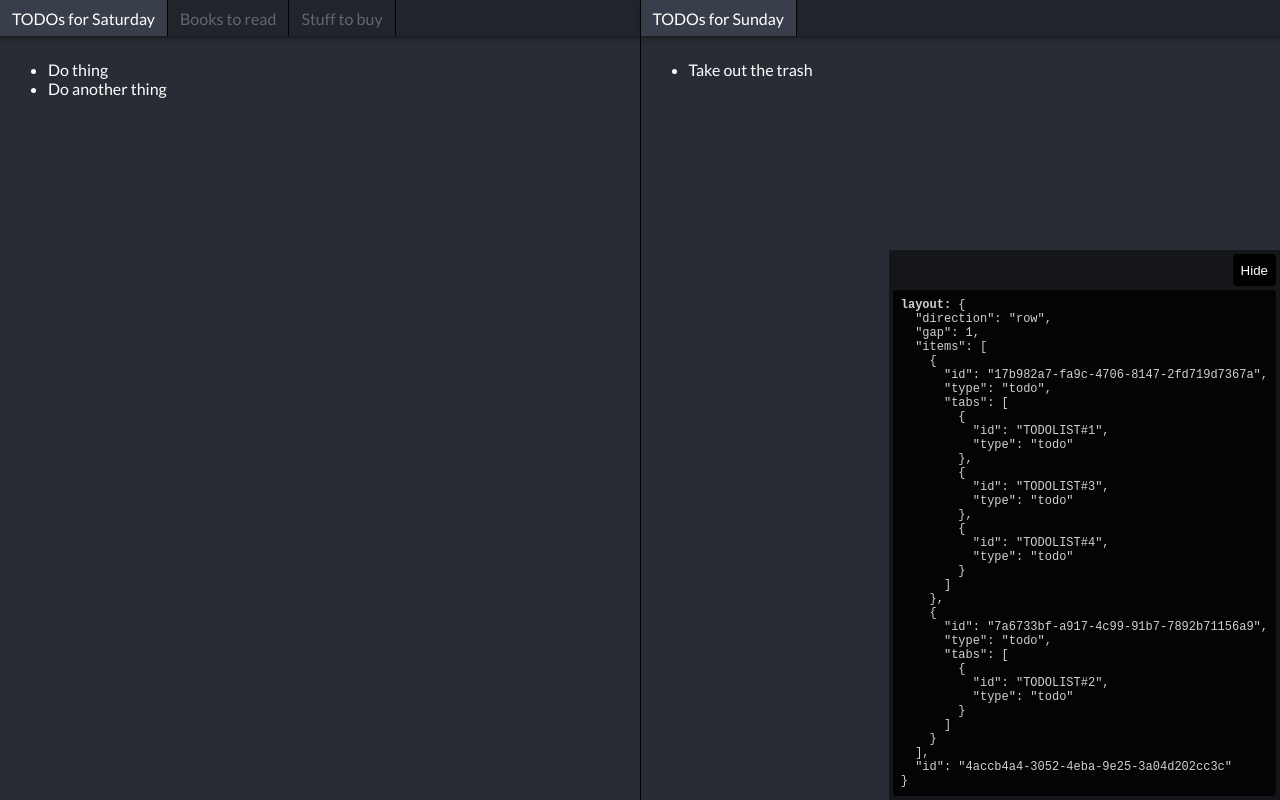
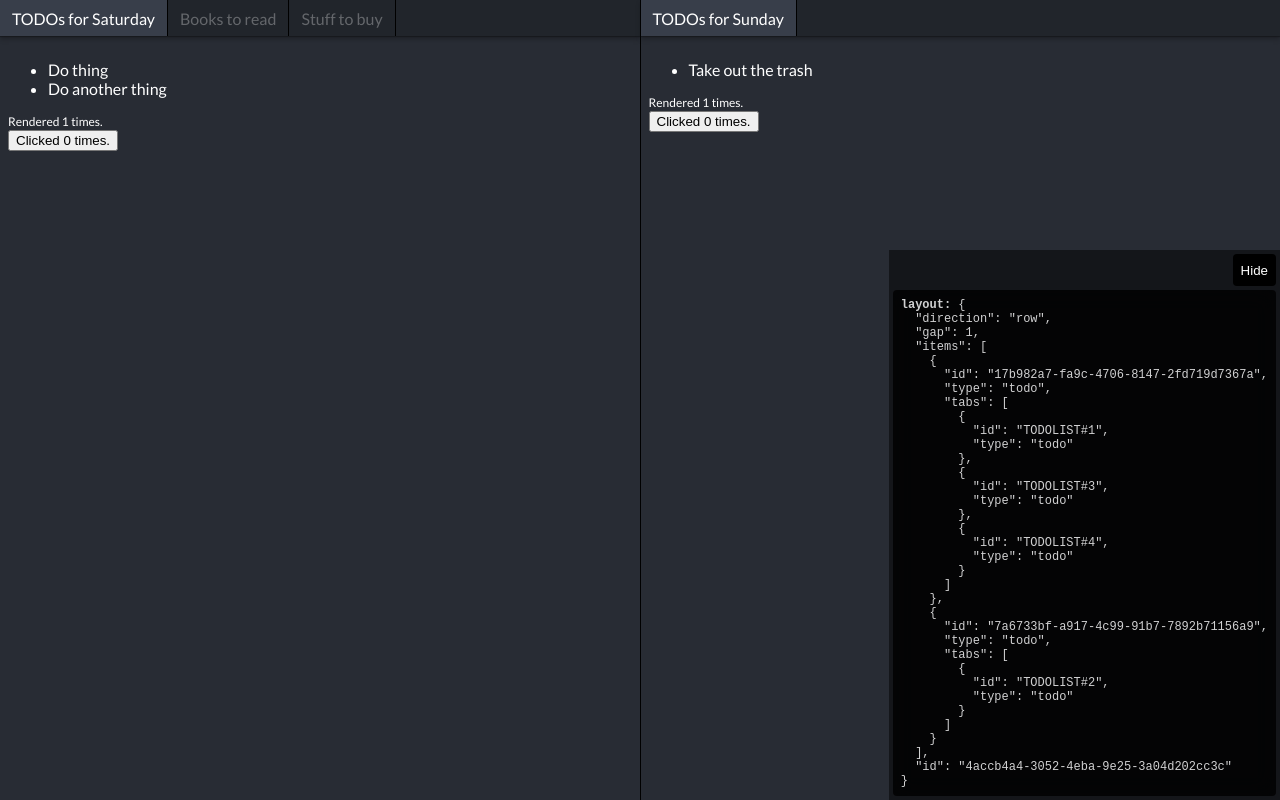
Before and after one commit to bduffany/tile-layout, a React (Create React App) app: page / in a window 1280 px wide. Built offline with nearby package versions, Linux system fonts and the light colour scheme.

Commit message:
Use reparenting when dragging and dropping

```diff
--- a/src/TileLayout.tsx
+++ b/src/TileLayout.tsx
@@ -1,14 +1,17 @@
-import React from 'react';
+import React, { useContext, useRef } from 'react';
+import { Inlet, Outlet } from './reparent';
 import {
   applyDrop,
+  contentContainerIdKey,
   DropTarget,
+  getContentContainerIds,
   isGroup,
   isTabGroup,
   LayoutItemId,
   TileConfig,
   TileGroupConfig,
   TileLayoutConfig,
-  TileTabGroup,
+  TileTabGroupConfig,
 } from './layout';
 import css from './TileLayout.module.css';
 import { DropRegion, getDropRegion } from './util/geometry';
@@ -24,10 +27,12 @@ import {
 } from './util/dragAndDrop';
 import DebugValue from './util/DebugValue';
 import { eventListener } from './util/dispose';
+import { HorizontalScrollbar } from './util/Scrollbar';
+import { ContentHost, ContentOutlet } from './content';
 
 export type TileRenderer<T extends LayoutItemId = string> = (
   id: T
-) => React.ReactChild;
+) => React.ReactNode;
 
 export type TileRenderers<T extends LayoutItemId = string> = Record<
   string,
@@ -36,7 +41,7 @@ export type TileRenderers<T extends LayoutItemId = string> = Record<
 
 export type TabRenderer<T extends LayoutItemId = string> = (
   id: T
-) => React.ReactChild;
+) => React.ReactNode;
 
 export type TabRenderers<T extends LayoutItemId = string> = Record<
   string,
@@ -51,7 +56,7 @@ export type TileLayoutProps = JSX.IntrinsicElements['div'] & {
 
 type TileLayoutContextValue = TileLayout;
 
-const TileLayoutContext = React.createContext<TileLayoutContextValue>(
+export const TileLayoutContext = React.createContext<TileLayoutContextValue>(
   (null as unknown) as TileLayoutContextValue
 );
 
@@ -65,7 +70,7 @@ type IDropzoneComponent = TabStrip | Tab | Tile;
 
 /**
  * <code>TileLayout</code> renders content as draggable tiles, similar to the
- * layout of a modern IDE.
+ * layout of VS Code.
  *
  * **Concepts**
  *
@@ -135,6 +140,12 @@ export default class TileLayout extends React.Component<
         'TileLayout `renderers` prop changed. TileLayout does not currently support changing the renderer configuration.' +
           ' Use a global constant, `useMemo`, or a readonly instance field to avoid changing the value of this prop.'
       );
+    }
+  }
+
+  componentWillUnmount() {
+    for (const dispose of this.disposeFns) {
+      dispose();
     }
   }
 
@@ -240,8 +251,21 @@ export default class TileLayout extends React.Component<
       this.state.isDraggingDescendant && css.draggingDescendant
     );
 
+    const { tileRenderers, tabRenderers } = this.props;
+
     return (
       <TileLayoutContext.Provider value={this}>
+        {/* TODO: Better memory management. Only render visible content on the first render.
+            Then render contents as they are requested, e.g. by clicking a tab. (?) */}
+        {getContentContainerIds(this.props.layout).map((containerId) => (
+          <ContentHost
+            key={contentContainerIdKey(containerId)}
+            renderers={
+              containerId.container === 'tab' ? tabRenderers! : tileRenderers
+            }
+            {...containerId}
+          />
+        ))}
         <DebugValue label="layout" value={this.state.layout} />
         <div
           className={classNames(
@@ -450,8 +474,10 @@ class Tile extends React.Component<TileProps, TileState> {
       return (
         <TileLayoutContext.Consumer>
           {(layout) => {
-            const tabRenderers = layout.props.tabRenderers;
-            if (process.env.NODE_ENV === 'development' && !tabRenderers) {
+            if (
+              process.env.NODE_ENV === 'development' &&
+              !layout.props.tabRenderers
+            ) {
               throw new Error(
                 'Attempted to render tabs without providing `tabRenderers`.'
               );
@@ -462,10 +488,6 @@ class Tile extends React.Component<TileProps, TileState> {
               activeTabIndex = config.tabs.length - 1;
             }
             const tab = config.tabs[activeTabIndex];
-
-            const renderers = layout.props.tileRenderers;
-            const renderer = renderers[tab.type].bind(renderers);
-            const content = renderer(tab.id as any);
 
             return (
               <>
@@ -478,10 +500,6 @@ class Tile extends React.Component<TileProps, TileState> {
                   {/* TODO: Handle vertical vs. horizontal orientation */}
                   <TabStrip className={css.tabStrip} config={config}>
                     {config.tabs.map((tab, i) => {
-                      const tabRenderer = tabRenderers![tab.type].bind(
-                        tabRenderers
-                      );
-
                       return (
                         <Tab
                           key={tab.id}
@@ -490,7 +508,12 @@ class Tile extends React.Component<TileProps, TileState> {
                           index={i}
                           isActive={i === activeTabIndex}
                         >
-                          {tabRenderer(tab.id as any)}
+                          <ContentOutlet
+                            key={tab.id}
+                            container="tab"
+                            type={tab.type}
+                            id={tab.id}
+                          />
                         </Tab>
                       );
                     })}
@@ -503,7 +526,12 @@ class Tile extends React.Component<TileProps, TileState> {
                     )}
                     {...dropzone(this)}
                   >
-                    {content}
+                    <ContentOutlet
+                      key={tab.id}
+                      container="tile"
+                      type={tab.type}
+                      id={tab.id}
+                    />
                   </div>
                 </div>
               </>
@@ -513,7 +541,9 @@ class Tile extends React.Component<TileProps, TileState> {
       );
     }
 
-    // TODO: Make sure this works
+    // Render tile directly (no tabs).
+    // TODO: Either delete this or make sure it works.
+    // No tests for this currently.
 
     const tile = this.props.config as TileConfig;
     return (
@@ -536,7 +566,11 @@ class Tile extends React.Component<TileProps, TileState> {
               style={style}
               {...dropzone(this)}
             >
-              {content}
+              <ContentOutlet
+                container="tile"
+                type={tile.type as string}
+                id={tile.id as LayoutItemId}
+              />
             </div>
           );
         }}
@@ -556,7 +590,6 @@ type TabState = DraggableState & DropzoneState;
 
 type TabContextValue = Tab;
 
-// TODO: Don't export. Not needed yet, until we allow closing tiles.
 export const TabContext = React.createContext<TabContextValue>(
   (null as unknown) as any
 );
@@ -598,9 +631,9 @@ class Tab extends React.Component<TabProps, TabState> {
   }
 }
 
-// Omitting "id" to avoid confusion with `config.id`.
+// Omitting "id" to avoid confusion with `props.config.id`.
 type TabStripProps = Omit<JSX.IntrinsicElements['div'], 'id'> & {
-  config: TileTabGroup;
+  config: TileTabGroupConfig;
 };
 
 type TabStripState = DraggableState & DropzoneState;
@@ -630,7 +663,7 @@ class TabStrip extends React.Component<TabStripProps, TabStripState> {
         {...dropzone(this)}
       >
         <div className={css.tabStripTabs}>{this.props.children}</div>
-        {/* <HorizontalScrollbar /> */}
+        <HorizontalScrollbar />
       </div>
     );
   }
--- /dev/null
+++ b/src/content.tsx
@@ -0,0 +1,38 @@
+import * as React from 'react';
+import {
+  ContainerType,
+  ContentContainerId,
+  contentContainerIdKey,
+  LayoutItemId,
+} from './layout';
+import { Inlet, Outlet } from './reparent';
+import { TabRenderers, TileRenderers } from './TileLayout';
+
+export type ContentHostProps<T> = ContentContainerId & {
+  renderers: T;
+};
+
+export class ContentHost<
+  T extends TileRenderers | TabRenderers
+> extends React.PureComponent<ContentHostProps<T>> {
+  render() {
+    const { renderers, type, container, id } = this.props;
+
+    console.log('Rendered ContentHost:', renderers, type, id);
+    const renderer = renderers[type].bind(renderers);
+    return (
+      <Inlet
+        id={contentContainerIdKey({ type, container, id })}
+        data={id}
+        renderer={renderer as any}
+      />
+    );
+  }
+}
+
+export type ContentOutletProps = ContentContainerId;
+
+export function ContentOutlet({ type, container, id }: ContentOutletProps) {
+  const outletId = contentContainerIdKey({ type, container, id });
+  return <Outlet id={outletId} />;
+}
--- a/src/layout.ts
+++ b/src/layout.ts
@@ -26,7 +26,24 @@ export type TileGroupConfig = LayoutItem & {
   items: (TileGroupConfig | TileConfig)[];
 };
 
-export type TileTab = {
+export type ContainerType = 'tile' | 'tab';
+
+export type ContentContainerId = {
+  type: string;
+  container: ContainerType;
+  id: LayoutItemId;
+};
+
+export function contentContainerIdKey({
+  type,
+  container,
+  id,
+}: ContentContainerId) {
+  if (!type || !container || !id) return null;
+  return JSON.stringify([type, container, id]);
+}
+
+export type TileTabConfig = {
   id: LayoutItemId;
   type: string;
 };
@@ -42,15 +59,15 @@ export type TileConfig = LayoutItem & {
   // TODO: Rename `type` to something like `rendererKey` or `componentName`?
   type?: string;
 
-  tabs?: TileTab[];
+  tabs?: TileTabConfig[];
   tabStripPosition?: TabStripPosition;
 };
 
-export type TileTabGroup = LayoutItem & {
+export type TileTabGroupConfig = LayoutItem & {
   // TODO: Decide whether this "type" is needed
   type: string;
 
-  tabs: TileTab[];
+  tabs: TileTabConfig[];
 };
 
 export type DropTarget =
@@ -70,7 +87,7 @@ export function isGroup(
 
 export function isTabGroup(
   item: TileConfig | TileGroupConfig
-): item is TileTabGroup {
+): item is TileTabGroupConfig {
   return 'tabs' in item;
 }
 
@@ -111,6 +128,40 @@ export function applyDrop(
   return { ...newLayout, weight: 1 };
 }
 
+export function getContentContainerIds(
+  layout: TileLayoutConfig
+): ContentContainerId[] {
+  return populateContentContainerIds(layout, []);
+}
+
+function populateContentContainerIds(
+  config: TileGroupConfig | TileConfig | TileTabGroupConfig,
+  acc: ContentContainerId[]
+): ContentContainerId[] {
+  if (isGroup(config)) {
+    for (const item of config.items) {
+      populateContentContainerIds(item, acc);
+    }
+    return acc;
+  }
+  if (isTabGroup(config)) {
+    for (const tab of config.tabs) {
+      const { type, id } = tab;
+      acc.push({ container: 'tab', type, id }, { container: 'tile', type, id });
+    }
+    return acc;
+  }
+
+  const tile = config as TileConfig;
+  acc.push({
+    container: 'tile',
+    type: tile.type as string,
+    id: tile.id as LayoutItemId,
+  });
+
+  return acc;
+}
+
 function insert(
   tile: TileConfig,
   toId: LayoutItemId,
@@ -136,11 +187,11 @@ function insert(
     if ('dropRegion' in dropTarget) {
       // TODO: Actually split the weights.
       const splitWeight = tabGroup.weight || 1;
-      const newTabGroup: TileTabGroup = {
+      const newTabGroup: TileTabGroupConfig = {
         id: uuid(),
         weight: splitWeight,
         type: tile.type as string,
-        tabs: [tile as TileTab],
+        tabs: [tile as TileTabConfig],
       };
       const dropRegion = dropTarget.dropRegion;
       const newItem = {
@@ -169,7 +220,7 @@ function insert(
       tabIndex += tabGroup.tabs.length + 1;
     }
     const newTabs = [...tabGroup.tabs];
-    const tab: TileTab = {
+    const tab: TileTabConfig = {
       id: tile.id as LayoutItemId,
       type: tile.type as string,
     };
@@ -190,11 +241,11 @@ function insert(
       // TODO: Actually split the weights.
       const splitWeight = item.weight || 1;
 
-      const newTabGroup: TileTabGroup = {
+      const newTabGroup: TileTabGroupConfig = {
         id: uuid(),
         weight: splitWeight,
         type: tile.type as string,
-        tabs: [tile as TileTab],
+        tabs: [tile as TileTabConfig],
       };
 
       const dropRegion = dropTarget.dropRegion;
--- /dev/null
+++ b/src/reparent.tsx
@@ -0,0 +1,68 @@
+import * as React from 'react';
+
+const elementCallbacks = new Map<any, ((el: Element) => void)[]>();
+const elementsById = new Map<any, Element>();
+async function waitForElement(id: any) {
+  const element = elementsById.get(id);
+  if (element) return element;
+
+  return new Promise<Element>((accept) => {
+    let callbacks = elementCallbacks.get(id);
+    if (!callbacks) {
+      elementCallbacks.set(id, (callbacks = []));
+    }
+    callbacks.push(accept);
+  });
+}
+
+export type InletProps<IdType, DataType> = {
+  id?: IdType | null;
+  data?: DataType | null;
+  renderer: (data?: DataType | null) => React.ReactNode;
+};
+
+export const Inlet = React.memo(function <IdType, DataType>({
+  id,
+  data,
+  renderer,
+}: InletProps<IdType, DataType>) {
+  const containerRef = React.useRef<HTMLDivElement>(null);
+  React.useEffect(() => {
+    if (!id || !containerRef.current?.childElementCount) return;
+    const element = containerRef.current.children[0];
+    elementsById.set(id, element);
+    const callbacks = elementCallbacks.get(id);
+    if (callbacks) {
+      for (const callback of callbacks) {
+        callback(element);
+      }
+      elementCallbacks.delete(id);
+    }
+  }, [id]);
+  return (
+    <div style={{ display: 'none' }} ref={containerRef}>
+      {id && <div>{renderer(data)}</div>}
+    </div>
+  );
+});
+
+type OutletProps<T> = Omit<JSX.IntrinsicElements['div'], 'id'> & {
+  id?: T | null;
+};
+
+export const Outlet = function <T>({ id, onClick, ...props }: OutletProps<T>) {
+  const containerRef = React.useRef<HTMLDivElement>(null);
+  React.useEffect(() => {
+    if (!containerRef.current || !id) return;
+    let cancelled = false;
+    const container = containerRef.current;
+    waitForElement(id).then((el) => {
+      if (cancelled || containerRef.current !== container) return;
+      container.appendChild(el);
+    });
+    return () => {
+      cancelled = true;
+    };
+  }, [id]);
+  return <div ref={containerRef} {...props} data-outlet-id={id} />;
+};
--- a/src/todos/Todo.tsx
+++ b/src/todos/Todo.tsx
@@ -1,4 +1,4 @@
-import React, { useContext, useMemo } from 'react';
+import React, { useCallback, useContext, useMemo, useState } from 'react';
 import { TabContext } from '../TileLayout';
 import useAsync from '../util/useAsync';
 import css from './Todo.module.css';
@@ -8,18 +8,27 @@ type TodoProps = {
   id: string;
 };
 
+// TODO: Encapsulate tab and content into a class
+// so data doesn't need to be fetched twice for each
+// content ID.
+
+const useRenderCount = function () {
+  const renderCount = React.useRef(0);
+  renderCount.current++;
+  return renderCount.current;
+};
+
 export default function Todo({ id }: TodoProps) {
+  // TODO: Make this async
   const todosApi = useContext(TodosApiContext);
+  const todoList = todosApi.getTodoList(id)!;
 
-  const fetchTodo = useMemo(() => () => todosApi.getTodoList(id), [
-    todosApi,
-    id,
+  const renderCount = useRenderCount();
+  const [numClicks, setNumClicks] = useState(0);
+
+  const onButtonClick = useCallback(() => setNumClicks((n) => n + 1), [
+    setNumClicks,
   ]);
-
-  const { pending: loading, value: todoList, error } = useAsync(fetchTodo);
-
-  if (error) throw error;
-  if (loading || !todoList) return <>Loading TODOs...</>;
 
   return (
     <div className={css.todoListPane}>
@@ -29,6 +38,8 @@ export default function Todo({ id }: TodoProps) {
             <li key={id}>{content}</li>
           ))}
         </ul>
+        <div style={{ fontSize: 12 }}>Rendered {renderCount} times.</div>
+        <button onClick={onButtonClick}>Clicked {numClicks} times.</button>
       </div>
     </div>
   );
@@ -37,17 +48,9 @@ export default function Todo({ id }: TodoProps) {
 type TodoTabProps = { id: string };
 
 export function TodoTab({ id }: TodoTabProps) {
+  // TODO: Make this async
   const todosApi = useContext(TodosApiContext);
-
-  const fetchTodo = useMemo(() => () => todosApi.getTodoList(id), [
-    todosApi,
-    id,
-  ]);
-
-  const { pending: loading, value: todoList, error } = useAsync(fetchTodo);
-
-  if (error) throw error;
-  if (loading || !todoList) return <>...</>;
+  const todoList = todosApi.getTodoList(id)!;
 
   return <div className={css.todoTab}>{todoList.title}</div>;
 }
--- a/src/todos/TodosApi.ts
+++ b/src/todos/TodosApi.ts
@@ -11,7 +11,7 @@ type TodoList = {
 };
 
 export default interface TodosApi {
-  getTodoList(id: string): Promise<TodoList | null>;
+  getTodoList(id: string): TodoList | null;
 }
 
 export class FakeTodosApi implements TodosApi {
@@ -58,7 +58,7 @@ export class FakeTodosApi implements TodosApi {
     },
   };
 
-  async getTodoList(id: string): Promise<TodoList | null> {
+  getTodoList(id: string): TodoList | null {
     return FakeTodosApi.data[id] || null;
   }
 }
```
